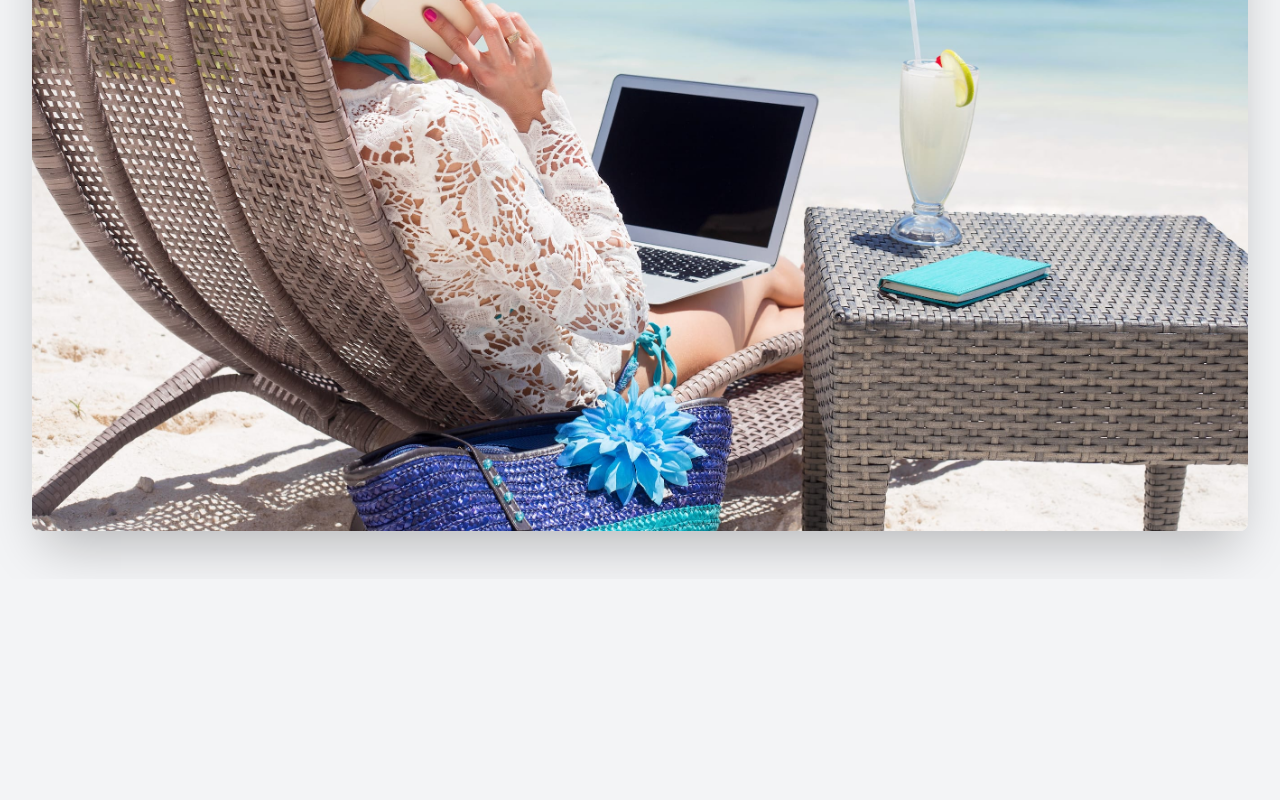
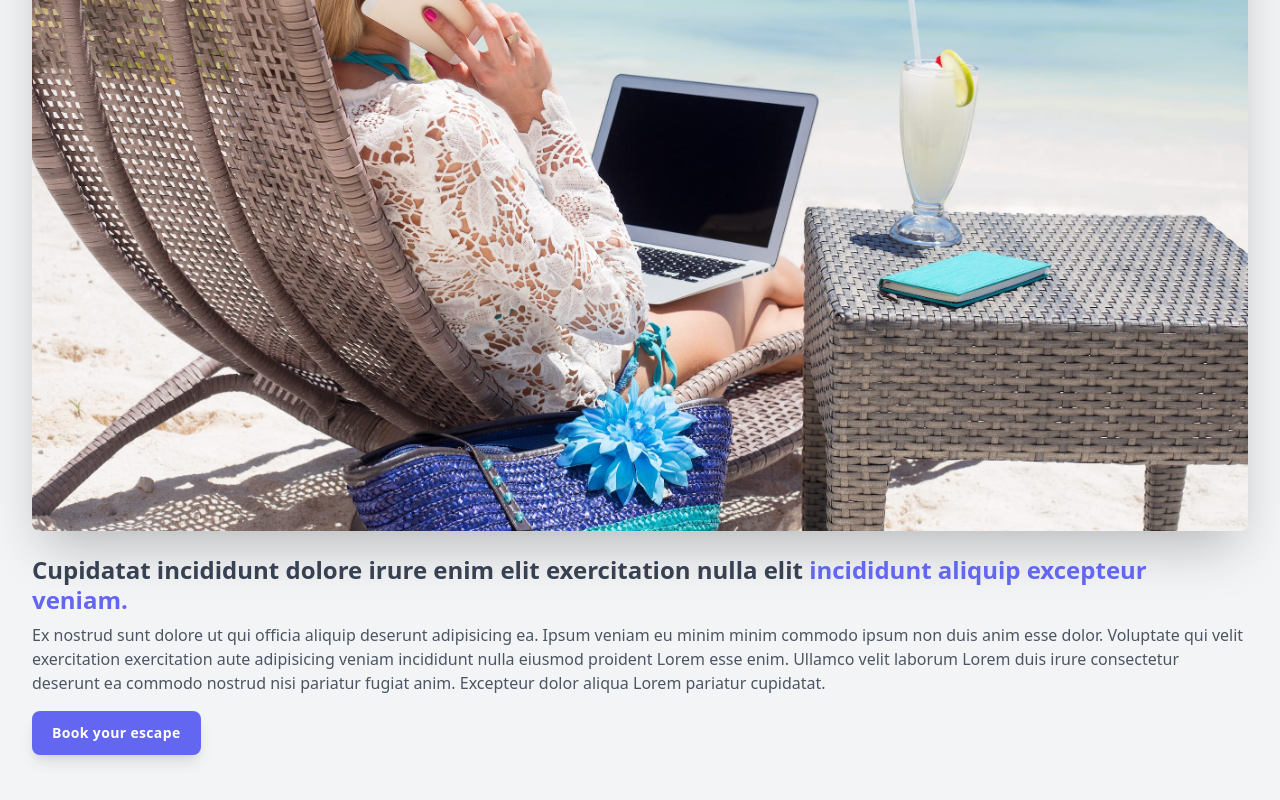
Before and after one commit to Zane5/tailwind-project-v1, a website: page public/index.html in a window 1280 px wide. Shown: the part 392-1192 px from the top of the page. Before the commit the page ends 971 px from the top, so only its background shows below. Drawn offline with nearby package versions, Linux system fonts and the light colour scheme; files that its build step writes are made by us from their sources.

Commit message:
add text

```diff
--- a/public/index.html
+++ b/public/index.html
@@ -1,16 +1,51 @@
 <!DOCTYPE html>
 <html lang="en">
   <head>
-  <meta charset="UTF-8">
-  <meta http-equiv="X-UA-Compatible" content="IE=edge">
-  <meta name="viewport" content="width=device-width, initial-scale=1.0">
+    <meta charset="UTF-8" />
+    <meta http-equiv="X-UA-Compatible" content="IE=edge" />
+    <meta name="viewport" content="width=device-width, initial-scale=1.0" />
     <title>Document</title>
-  <link rel="stylesheet" href="/build/tailwind.css">
+    <link rel="stylesheet" href="/build/tailwind.css" />
   </head>
   <body class="bg-gray-100">
     <div class="px-8 py-12">
-  <img class="h-10" src="/img/logo.svg" alt="Workcation">
-  <img class="mt-6 rounded-lg shadow-2xl" src="/img/beach-work.jpg" alt="Woman workcationing on the beach">
+      <img class="h-10" src="/img/logo.svg" alt="Workcation" />
+      <img
+        class="mt-6 rounded-lg shadow-2xl"
+        src="/img/beach-work.jpg"
+        alt="Woman workcationing on the beach"
+      />
+      <h1 class="mt-6 text-2xl font-bold text-gray-700 leading-tight">
+        Cupidatat incididunt dolore irure enim elit exercitation nulla elit
+        <span class="text-indigo-500"
+          >incididunt aliquip excepteur veniam.</span
+        >
+      </h1>
+      <p class="mt-2 text-gray-600">
+        Ex nostrud sunt dolore ut qui officia aliquip deserunt adipisicing ea.
+        Ipsum veniam eu minim minim commodo ipsum non duis anim esse dolor.
+        Voluptate qui velit exercitation exercitation aute adipisicing veniam
+        incididunt nulla eiusmod proident Lorem esse enim. Ullamco velit laborum
+        Lorem duis irure consectetur deserunt ea commodo nostrud nisi pariatur
+        fugiat anim. Excepteur dolor aliqua Lorem pariatur cupidatat.
+      </p>
+      <div class="mt-4">
+        <a
+          href="#"
+          class="
+            inline-block
+            px-5
+            py-3
+            rounded-lg
+            shadow-lg
+            bg-indigo-500
+            text-sm text-white
+            tracking-wide
+            font-semibold
+          "
+          >Book your escape</a
+        >
+      </div>
     </div>
   </body>
 </html>
```
Lines whose indentation alone changed are shown as unchanged.
